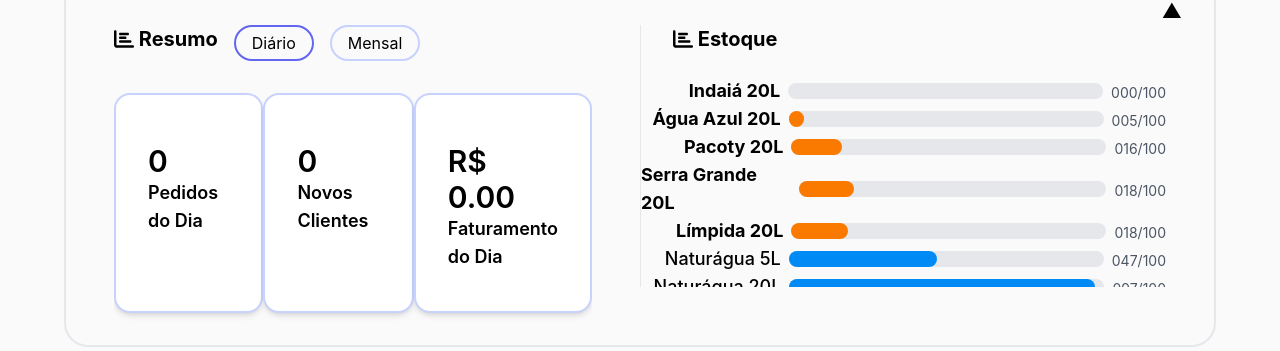
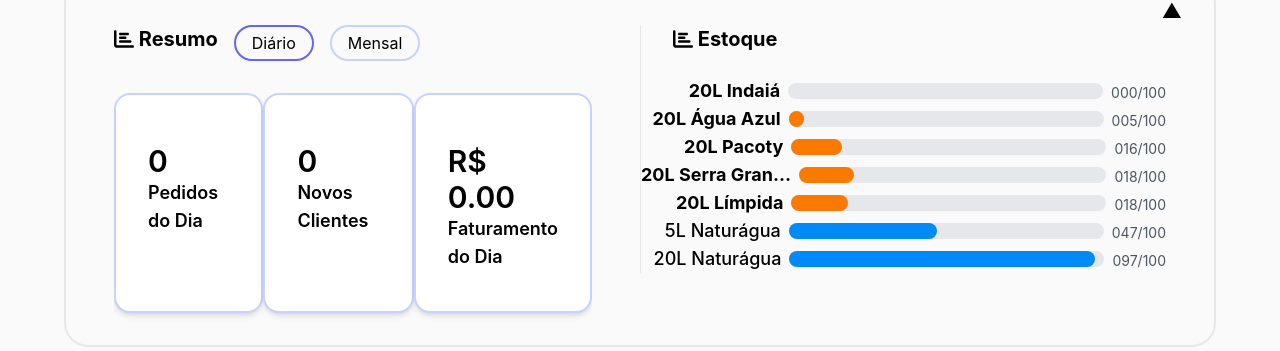
Before and after one commit to BurnouTeam/Drops, a React (Vite) app: page / in a window 1280 px wide. Shown: the part 128-479 px from the top of the page. Built offline with nearby package versions, Linux system fonts and the light colour scheme; no server answers.

Commit message:
:bug: fix(progressBar): now put reticences when item product is too big

```diff
--- a/src/components/OrdersOverview.tsx
+++ b/src/components/OrdersOverview.tsx
@@ -29,7 +29,7 @@ const Overview: React.FC<OverviewProps> = ({ title }) => {
 
   const fetchProducts = async (): Promise<void> => {
     try {
-      const response = await api.get("/product/2");
+      const response = await api.get("/product/2?include=type");
       if ( response.status === 200 ) {
         setProducts(response.data);
       }
--- a/src/components/ProgressBarCard.tsx
+++ b/src/components/ProgressBarCard.tsx
@@ -19,6 +19,8 @@ const ProgressBarCard: React.FC<ProgressBarCardProps> = ({ data = [] , orderBy="
     const filteredData = orderBy.toLowerCase() === "asc" ? data?.sort( (a,b) => {return a.quantity - b.quantity} ): orderBy.toLowerCase() === "desc" ? data?.sort( (a,b) => {return b.quantity - a.quantity} ) :data;
     setFiltered(filteredData)
   }, [orderBy])
+
+  console.log(data[0]?data[0]:"Nada")
 
   useEffect( () => {
   const handleDataUpdate = (data: any) => {
@@ -62,7 +64,7 @@ const ProgressBarCard: React.FC<ProgressBarCardProps> = ({ data = [] , orderBy="
 
             return (
             <div key={index} className="flex justify-end items-center">
-              <span className={`mr-2 ${font} text-lg`}>{item.name} {item.type?.name}</span>
+              <span className={`mr-2 ${font} max-w-60 text-lg whitespace-nowrap text-ellipsis truncate `}>{item.type?.name} {item.name} </span>
               <div className="w-[60%] bg-gray-200 rounded-full h-4">
                 <div
                   className="h-4 rounded-full"
```
